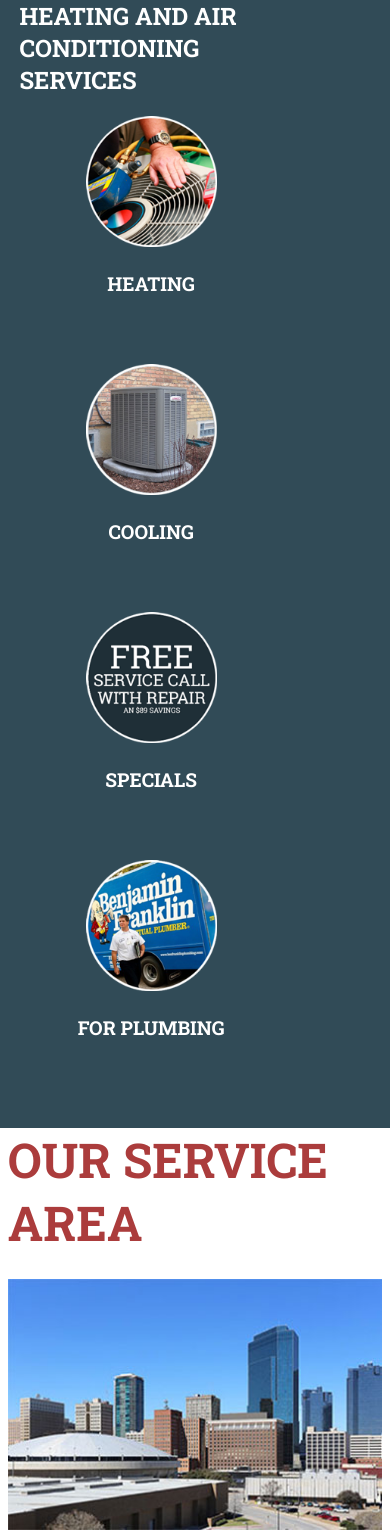
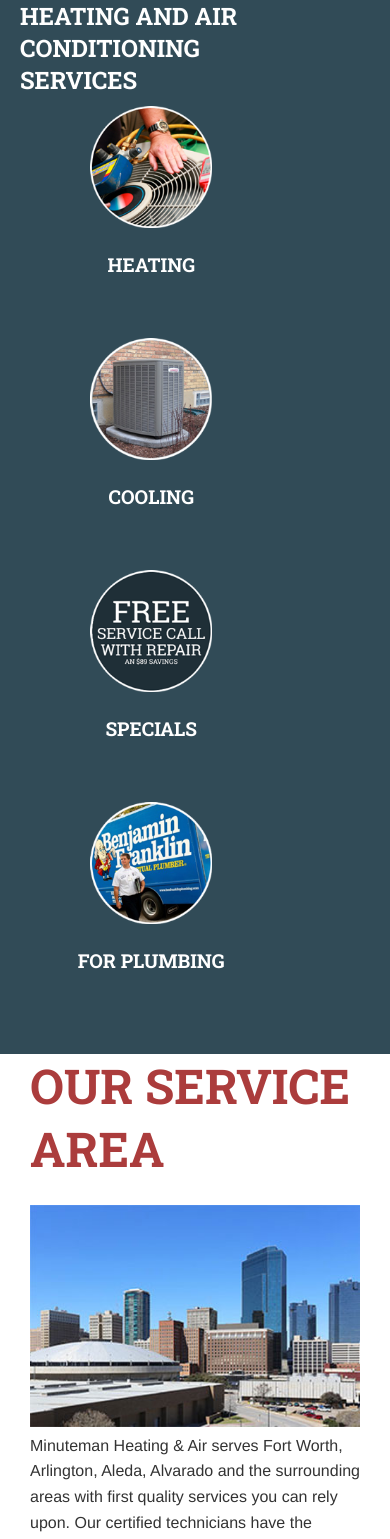
Before and after one commit to eriancoet/Assesment, a plain HTML site: page index.html in a window 390 px wide. Shown: the top 1539 px of the page. Drawn offline with Linux system fonts and the light colour scheme.

Commit message:
update x

```diff
--- a/index.html
+++ b/index.html
@@ -27,13 +27,27 @@
       margin: 0;
     }
 
+    .content-frame-top {
+      width: 100%;
+      max-width: 1050px; /* Limit width to 1050px */
+      margin: 0 auto;
+      padding: 0 0px; /* Add padding for small screens */
+    }
+
+    .content-frame {
+      width: 100%;
+      max-width: 1300px; /* Limit width to 1300px */
+      margin: 0 auto;
+      padding: 0 0px;
+    }
+
     /* Green section */
     .container {
       display: flex;
       height: 260px;
       background-color: #314b57;
       width: 100%;
-      padding: 0 10%;
+      padding: 0 0;
       box-sizing: border-box;
     }
 
@@ -104,26 +118,26 @@
 
     .right-column {
       flex: 1;
-      height: 100%;
+      height: 260px;
       display: flex;
       align-items: stretch;
     }
 
     .map {
-      width: 100%;
-      height: 100%;
+
+      height: 260px;
     }
 
     .map img {
       width: 100%;
-      height: 100%;
+      height: 260px;
       object-fit: cover;
     }
 
     /* Second section styles */
     .service-area-section {
       background-color: white;
-      padding: 50px 10%;
+      padding: 20px 10%;
       box-sizing: border-box;
     }
 
@@ -142,7 +156,7 @@
     }
 
     .service-image {
-      width: 23rem;
+      width: 20.5rem;
       margin-right: 30px;
       margin-top: 5px;
     }
@@ -184,13 +198,12 @@
       display: flex;
       flex-direction: column;
       justify-content: space-between;
-      width: 23rem;
+      width: 20.5rem;
       text-align: left;
     }
 
     .article img {
-      width: 23rem;
-
+      width: 20.5rem;
       object-fit: cover;
     }
 
@@ -214,50 +227,76 @@
       text-decoration: underline;
       color: #ab3c3c;
     }
+
     /* Media Queries for Responsiveness */
+
+    /* Desktop view */
+    @media (min-width: 1600px) {
+      .content-frame-top {
+        max-width: 1200px;
+      }
+
+      .content-frame {
+        max-width: 1400px;
+      }
+    }
 
     /* Tablet view (iPads, Android tablets) */
     @media (max-width: 1024px) {
-  .container, .service-area-section, .articles-section {
-    padding: 0 2%; /* Reduce padding to 2px on tablet screens */
+      .service-area-section, .articles-section {
+        padding: 0 10%;
+      }
+
+      .content-frame-top {
+        padding: 0 15px;
       }
 
       .article {
-    width: 92%; /* Full width for articles */
+        width: 100%;
         margin-bottom: 10px;
+        padding-right: 20px;
       }
 
       .article img {
-    width: 92%; /* Full width images for articles */
+        width: 100%;
+        padding-right: 20px;
+
       }
     }
 
 
     /* Mobile view (phones) */
 @media (max-width: 768px) {
-  body {
-    padding-right: 5px;
+  * {
+    margin: 0;
+    padding: 0;
+    box-sizing: border-box; /* Ensures no overflow from padding/margins */
   }
 
-  .container {
-    flex-direction: column; /* Stack columns vertically */
-    height: auto;
+  body {
+    padding-right: 0px;
+    overflow-x: hidden; /* Prevent horizontal scrolling */
   }
 
-  header {
-    margin-bottom: 20px;
+  .content-frame-top, .content-frame {
+    padding: 0 20px; /* Adjust padding to fit within the screen */
   }
-
+  .container {
+    flex-direction: column;
+    height: auto;
+    margin: 0;
+    padding: 0;
+  }
   .content {
     flex-direction: column;
-    align-items: center; /* Center the columns on mobile */
+    align-items: center;
     margin-bottom: 20px;
   }
 
   .content-item {
-    flex: 1 1 100%; /* Full width for each content item */
+    flex: 1 1 100%;
     margin-bottom: 15px;
-    max-width: 320px; /* Limit width of content items */
+    max-width: 320px;
   }
 
   .right-column {
@@ -269,31 +308,47 @@
   }
 
   .service-image {
-    width: 100%; /* Full width image for smaller screens */
+    width: 100%;
     margin-right: 0;
     margin-bottom: 20px;
+    padding: 0;
   }
 
   .article {
-    width: 100%; /* Full width for articles */
+    width: 100%;
     margin-bottom: 20px;
+    padding: 0;
   }
 
   .article img {
-    width: 100%; /* Full width images for articles */
+    width: 100%;
+    padding: 0;
+  }
+
+  .service-area-section, .articles-section {
+    padding: 0 20px;
+    box-sizing: border-box;
   }
 }
 
 /* Smallest screen (iPhone SE, 320px wide) */
 @media (max-width: 480px) {
+  * {
+    margin: 0;
+    padding: 0;
+    box-sizing: border-box; /* Ensures no overflow from padding/margins */
+  }
+
   body {
-    padding-right: 0;
+    padding-right: 0px;
+    overflow-x: hidden; /* Prevent horizontal scrolling */
   }
 
   .container {
     flex-direction: column;
     height: auto;
-    padding: 0 5%;
+    margin: 0;
+    padding: 0;
   }
 
   .content {
@@ -303,19 +358,25 @@
   }
 
   .content-item {
-    flex: 1 1 100%; /* Each image and heading stacked vertically */
+    flex: 1 1 100%;
     margin-bottom: 10px;
-    max-width: 320px; /* Limit the width of each content item */
+    max-width: 320px;
   }
 
-
   .article {
-    width: 100%; /* Full width for articles */
+    width: 100%;
     margin-bottom: 20px;
+    padding: 0; /* Remove any extra padding */
   }
 
   .article img {
-    width: 100%; /* Full width images for articles */
+    width: 100%;
+    padding: 0; /* Ensure image fits the width */
+  }
+
+  .service-area-section, .articles-section {
+    padding: 0 10px;
+    box-sizing: border-box;
   }
 }
 
@@ -327,6 +388,7 @@
   <div class="full-width-container">
     <div class="container">
       <!-- Inner content with padding -->
+      <div class="content-frame-top">
         <div class="inner-content">
           <!-- Left column with header and four images -->
           <div class="left-column">
@@ -363,7 +425,9 @@
         </div>
       </div>
     </div>
+  </div>
 
+  <div class="content-frame">
     <!-- Second Section: Service Area -->
     <div class="service-area-section">
       <h2>OUR SERVICE AREA</h2>
@@ -398,6 +462,7 @@
         </div>
       </div>
     </div>
+  </div>
 
 </body>
 </html>
```
Lines whose indentation alone changed are shown as unchanged.
